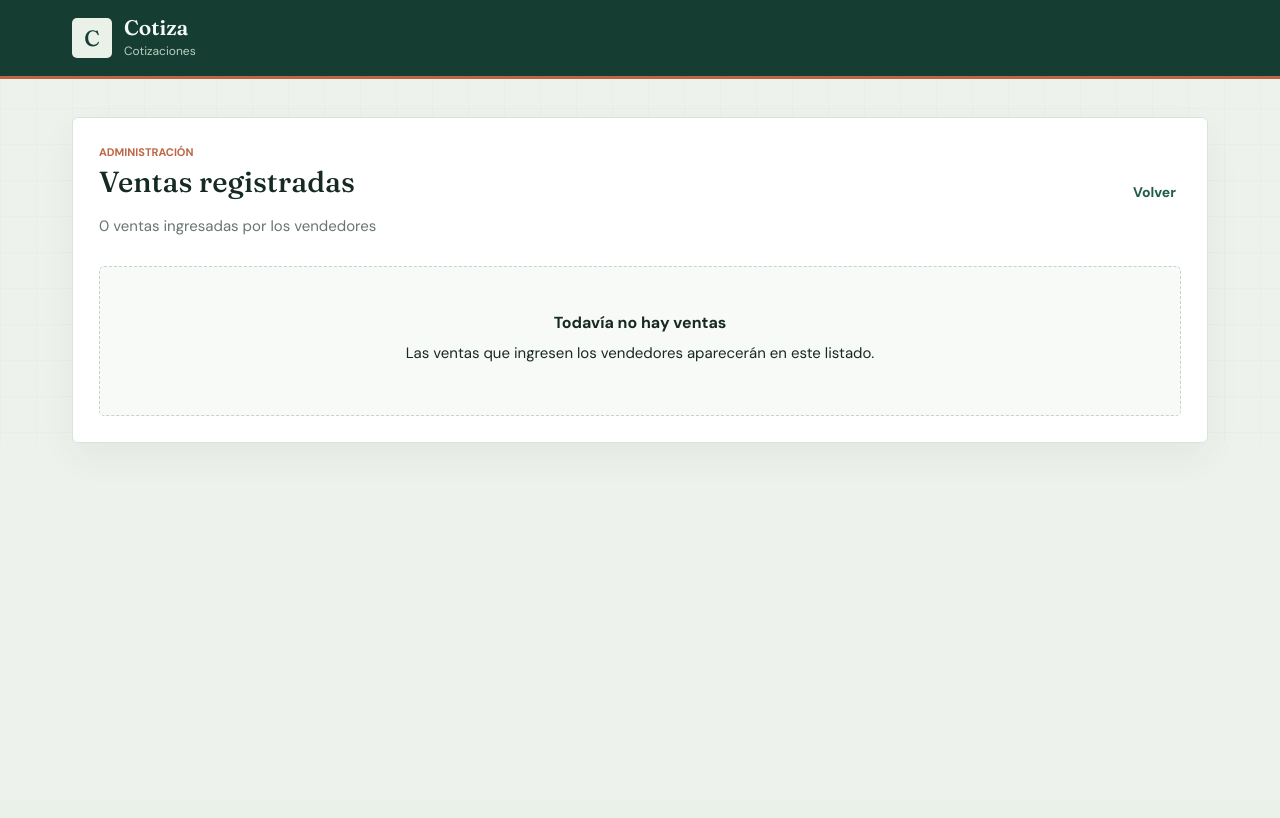
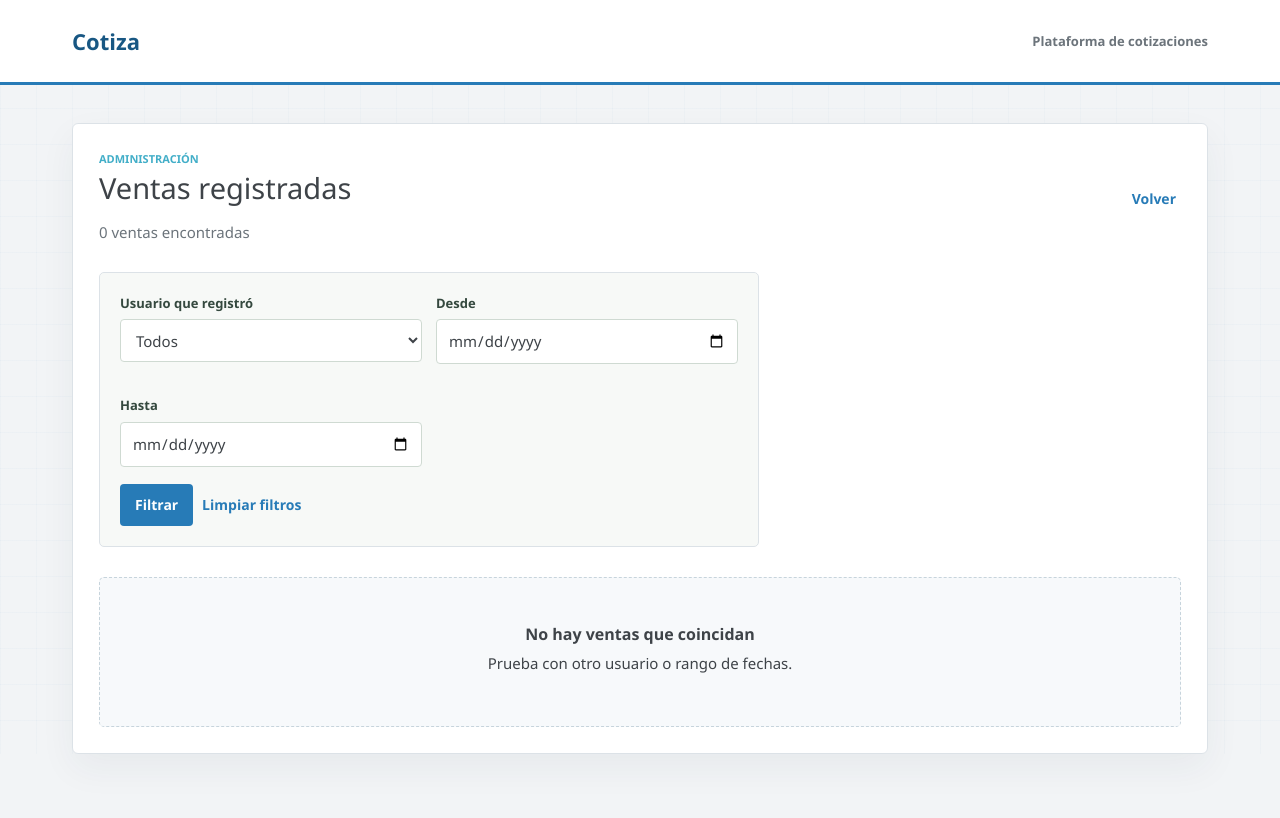
Before and after one commit to kashii1i/cotiza, a Flask app: page /admin/sales in a window 1280 px wide. Before the commit the page ends 443 px from the top, so only its background shows below. Run offline with Flask 3, Linux system fonts and the light colour scheme; a user stored in the database is signed in.

Commit message:
Actualización de la visual, filtro de ventas, logo de cotización

```diff
--- a/app/routes/admin.py
+++ b/app/routes/admin.py
@@ -1,8 +1,10 @@
 from pathlib import Path
 from io import BytesIO
+from datetime import date
 
 from flask import Blueprint, flash, redirect, render_template, request, send_file, url_for
 from flask_login import current_user, login_required
+from flask_sqlalchemy import query
 from werkzeug.security import generate_password_hash
 
 from app.extensions import db
@@ -106,8 +108,38 @@ def quotes():
 @admin_bp.route("/sales")
 @admin_required
 def sales():
-    sales_list = Sale.query.order_by(Sale.sale_date.desc(), Sale.id.desc()).all()
-    return render_template("admin/sales.html", sales=sales_list)
+    seller_id = request.args.get("seller_id", type=int)
+    start_raw = (request.args.get("from_date") or "").strip()
+    end_raw = (request.args.get("to_date") or "").strip()
+
+    query = Sale.query
+
+    if seller_id:
+        query = query.filter(Sale.seller_id == seller_id)
+
+    if start_raw:
+        try:
+            query = query.filter(Sale.sale_date >= date.fromisoformat(start_raw))
+        except ValueError:
+            start_raw = ""
+
+    if end_raw:
+        try:
+            query = query.filter(Sale.sale_date <= date.fromisoformat(end_raw))
+        except ValueError:
+            end_raw = ""
+
+    sales_list = query.order_by(Sale.sale_date.desc(), Sale.id.desc()).all()
+    users_list = User.query.order_by(User.username.asc()).all()
+
+    return render_template(
+        "admin/sales.html",
+        sales=sales_list,
+        users=users_list,
+        seller_id=seller_id,
+        from_date=start_raw,
+        to_date=end_raw,
+    )
 
 
 @admin_bp.route("/sales/<int:sale_id>/export.xlsx")
--- a/app/static/css/style.css
+++ b/app/static/css/style.css
@@ -1,17 +1,17 @@
 :root {
   color-scheme: light;
-  --ink: #172923;
-  --muted: #68766f;
-  --paper: #eef2ed;
+  --ink: #3e4348;
+  --muted: #6c747b;
+  --paper: #f2f4f6;
   --surface: #ffffff;
-  --line: #d9e2db;
-  --green: #1e5d48;
-  --green-dark: #153d32;
-  --green-pale: #e8f1eb;
-  --coral: #bd6546;
-  --coral-pale: #fff1ea;
+  --line: #dce2e7;
+  --brand-blue: #277bb7;
+  --brand-blue-dark: #185783;
+  --brand-blue-pale: #eaf4fa;
+  --brand-cyan: #42aec8;
+  --brand-cyan-pale: #eaf7fa;
   --danger: #a83d38;
-  --shadow: 0 14px 36px rgba(24, 50, 39, 0.055);
+  --shadow: 0 14px 36px rgba(39, 61, 77, 0.055);
   font-family: "DM Sans", "Segoe UI", sans-serif;
   color: var(--ink);
   background: var(--paper);
@@ -26,57 +26,45 @@ body {
   margin: 0;
   color: var(--ink);
   background-color: var(--paper);
-  background-image: linear-gradient(rgba(30, 93, 72, 0.025) 1px, transparent 1px),
-    linear-gradient(90deg, rgba(30, 93, 72, 0.025) 1px, transparent 1px);
+  background-image: linear-gradient(rgba(39, 123, 183, 0.025) 1px, transparent 1px),
+    linear-gradient(90deg, rgba(39, 123, 183, 0.025) 1px, transparent 1px);
   background-size: 36px 36px;
   font-size: 15px;
   line-height: 1.55;
 }
 
 .topbar {
-  color: #f6faf6;
-  background: var(--green-dark);
-  border-bottom: 3px solid var(--coral);
+  color: var(--ink);
+  background: var(--surface);
+  border-bottom: 3px solid var(--brand-blue);
 }
 
 .topbar-inner {
   display: flex;
   align-items: center;
+  justify-content: space-between;
   gap: 12px;
   max-width: 1180px;
-  min-height: 76px;
+  min-height: 82px;
   margin: 0 auto;
   padding: 12px 22px;
 }
 
-.brand-mark {
-  display: grid;
-  width: 40px;
-  aspect-ratio: 1;
-  place-items: center;
-  color: var(--green-dark);
-  background: #e9f1e9;
-  border-radius: 5px;
-  font-family: "Fraunces", Georgia, serif;
+.brand-link {
+  display: inline-flex;
+  align-items: center;
+  min-width: 0;
+  color: var(--brand-blue-dark);
   font-size: 22px;
-}
-
-.topbar h1,
-.topbar p {
-  margin: 0;
-}
-
-.topbar h1 {
-  font-family: "Fraunces", Georgia, serif;
-  font-size: 21px;
-  font-weight: 600;
-  line-height: 1.15;
+  font-weight: 700;
+  text-decoration: none;
 }
 
 .topbar p {
-  margin-top: 3px;
-  color: #b9cec1;
-  font-size: 12px;
+  margin: 0;
+  color: var(--muted);
+  font-size: 13px;
+  font-weight: 600;
 }
 
 .container {
@@ -102,7 +90,7 @@ h3 {
 
 h2 {
   margin: 0 0 22px;
-  font-family: "Fraunces", Georgia, serif;
+  font-family: "DM Sans", "Segoe UI", sans-serif;
   font-size: 29px;
   font-weight: 500;
   line-height: 1.2;
@@ -192,23 +180,23 @@ button,
 
 .primary-btn {
   color: #fff;
-  background: var(--green);
+  background: var(--brand-blue);
 }
 
 .primary-btn:hover {
-  background: var(--green-dark);
+  background: var(--brand-blue-dark);
   transform: translateY(-1px);
 }
 
 .secondary-btn {
-  color: var(--green-dark);
-  background: #f2f6f2;
+  color: var(--brand-blue-dark);
+  background: #f1f6f9;
   border-color: var(--line);
 }
 
 .secondary-btn:hover,
 .remove-row-btn:hover {
-  background: var(--green-pale);
+  background: var(--brand-blue-pale);
   border-color: #b8cec0;
 }
 
@@ -220,18 +208,18 @@ button,
 
 .remove-row-btn:hover {
   color: #8d302c;
-  background: var(--coral-pale);
+  background: #fff1f0;
   border-color: #dfb6ac;
 }
 
 .link-btn {
-  color: var(--green);
+  color: var(--brand-blue);
   background: transparent;
   padding-inline: 4px;
 }
 
 .link-btn:hover {
-  color: var(--coral);
+  color: var(--brand-cyan);
 }
 
 .actions-grid {
@@ -482,7 +470,7 @@ button,
 .eyebrow,
 .sale-card-kicker {
   margin: 0 0 4px;
-  color: var(--coral);
+  color: var(--brand-cyan);
   font-size: 11px;
   font-weight: 700;
   text-transform: uppercase;
@@ -567,8 +555,8 @@ button,
 .empty-state {
   padding: 44px 20px;
   text-align: center;
-  background: #f8faf8;
-  border: 1px dashed #c6d3c9;
+  background: #f7f9fb;
+  border: 1px dashed #c7d4dc;
   border-radius: 5px;
 }
 
--- a/app/templates/admin/sales.html
+++ b/app/templates/admin/sales.html
@@ -8,7 +8,7 @@
     <div>
       <p class="eyebrow">Administración</p>
       <h2>Ventas registradas</h2>
-      <p class="muted">{{ sales|length }} venta{% if sales|length != 1 %}s{% endif %} ingresada{% if sales|length != 1 %}s{% endif %} por los vendedores</p>
+      <p class="muted">{{ sales|length }} venta{% if sales|length != 1 %}s{% endif %} encontrada{% if sales|length != 1 %}s{% endif %}</p>
     </div>
     <div class="sales-admin-actions">
       <a href="{{ url_for('main.dashboard') }}" class="link-btn">Volver</a>
@@ -24,6 +24,30 @@
       </ul>
     {% endif %}
   {% endwith %}
+
+  <form method="get" class="small-form">
+    <div class="two-columns">
+      <div class="form-group">
+        <label for="seller_id">Usuario que registró</label>
+        <select name="seller_id" id="seller_id">
+          <option value="">Todos</option>
+          {% for user in users %}
+            <option value="{{ user.id }}" {% if seller_id == user.id %}selected{% endif %}>{{ user.username }}</option>
+          {% endfor %}
+        </select>
+      </div>
+      <div class="form-group">
+        <label for="from_date">Desde</label>
+        <input type="date" name="from_date" id="from_date" value="{{ from_date }}">
+      </div>
+      <div class="form-group">
+        <label for="to_date">Hasta</label>
+        <input type="date" name="to_date" id="to_date" value="{{ to_date }}">
+      </div>
+    </div>
+    <button type="submit" class="primary-btn">Filtrar</button>
+    <a href="{{ url_for('admin.sales') }}" class="link-btn">Limpiar filtros</a>
+  </form>
 
   {% if sales %}
     <div class="sales-list">
@@ -65,8 +89,8 @@
     </div>
   {% else %}
     <div class="empty-state">
-      <h3>Todavía no hay ventas</h3>
-      <p>Las ventas que ingresen los vendedores aparecerán en este listado.</p>
+      <h3>No hay ventas que coincidan</h3>
+      <p>Prueba con otro usuario o rango de fechas.</p>
     </div>
   {% endif %}
 </section>
--- a/app/templates/base.html
+++ b/app/templates/base.html
@@ -4,19 +4,13 @@
     <meta charset="utf-8">
     <meta name="viewport" content="width=device-width, initial-scale=1">
     <title>{% block title %}Cotiza{% endblock %}</title>
-    <link rel="preconnect" href="https://fonts.googleapis.com">
-    <link rel="preconnect" href="https://fonts.gstatic.com" crossorigin>
-    <link href="https://fonts.googleapis.com/css2?family=DM+Sans:wght@400;500;600;700&family=Fraunces:opsz,wght@9..144,500;9..144,600&display=swap" rel="stylesheet">
     <link rel="stylesheet" href="{{ url_for('static', filename='css/style.css') }}">
   </head>
   <body>
     <header class="topbar">
       <div class="topbar-inner">
-        <span class="brand-mark" aria-hidden="true">C</span>
-        <div>
-          <h1>Cotiza</h1>
-          <p>Cotizaciones</p>
-        </div>
+        <a class="brand-link" href="{{ url_for('main.dashboard') }}">Cotiza</a>
+        <p class="brand-caption">Plataforma de cotizaciones</p>
       </div>
     </header>
     <main class="container">
```
Also changed, not shown: other parts of app/static/css/style.css (+32 -21 lines), app/services/pdf_service.py (+18 -17 lines), tests/test_workflow.py (+34 -0 lines), app/static/img/esign-logo.png (added).
